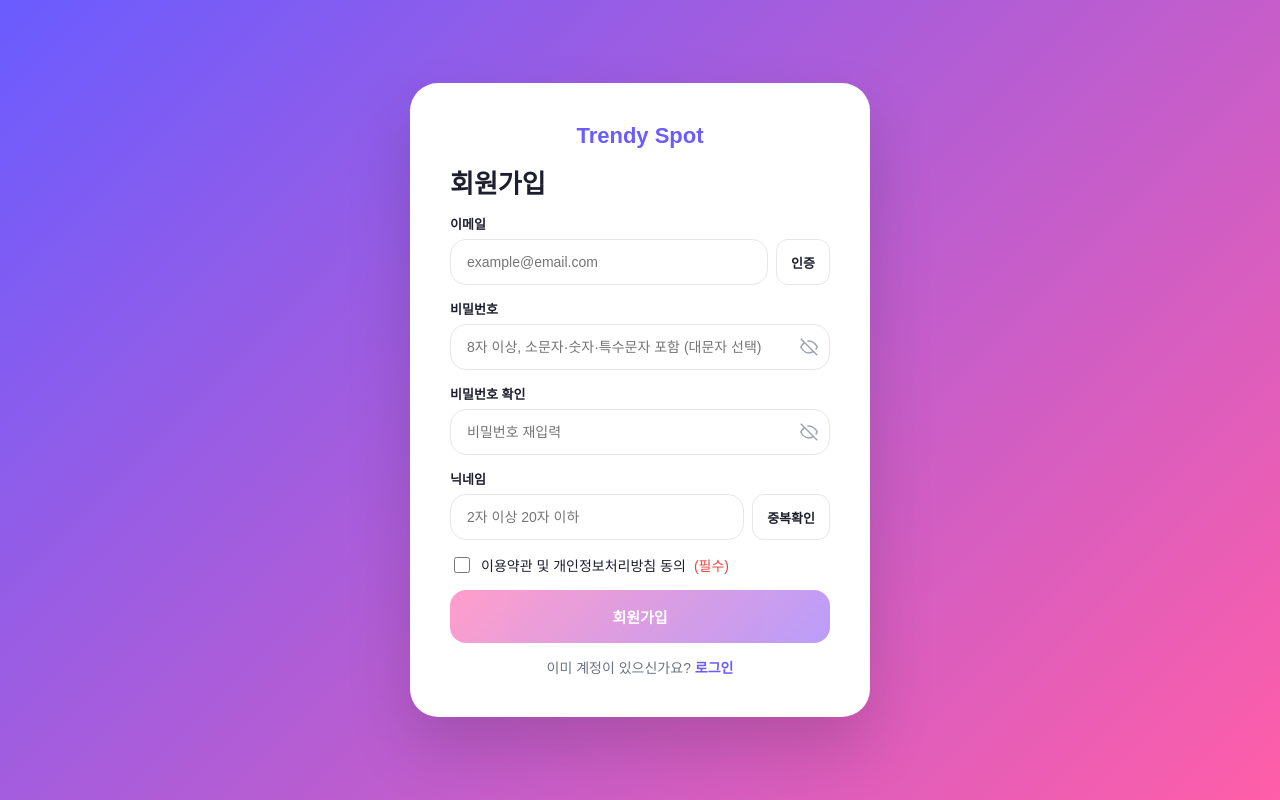
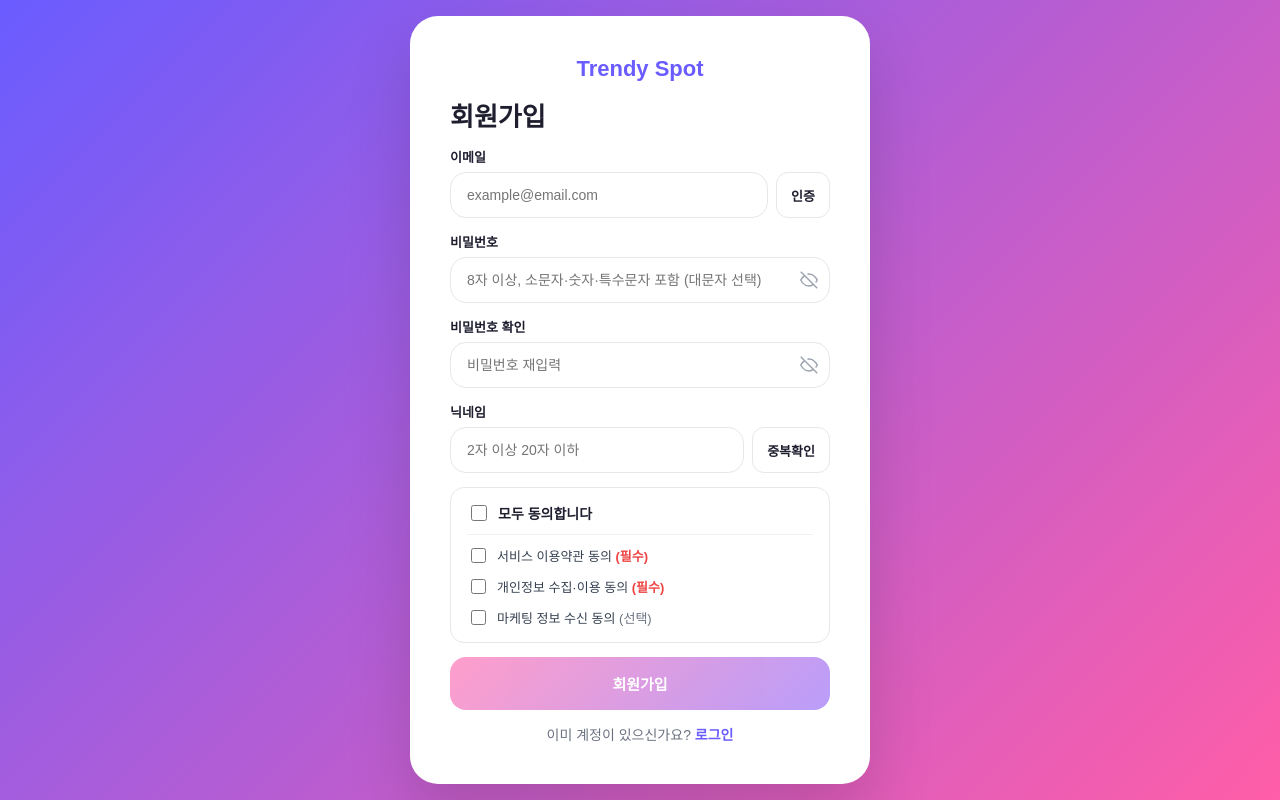
Before and after one commit to TrendySpot/frontend, a React (Create React App) app: page /signup in a window 1280 px wide. Built offline with nearby package versions, Linux system fonts and the light colour scheme; no server answers; a web font is replaced by a local one.

Commit message:
fix: 회원가입 시 약관동의 추가

```diff
--- a/src/pages/auth/SignUpPage.jsx
+++ b/src/pages/auth/SignUpPage.jsx
@@ -72,7 +72,11 @@
     password: "",
     passwordConfirm: "",
     nickname: "",
-    termsAgreed: false,
+  });
+  const [terms, setTerms] = useState({
+    terms1: false,
+    terms2: false,
+    terms3: false,
   });
   const [errors, setErrors] = useState({});
   const [codeSent, setCodeSent] = useState(false);
@@ -100,7 +104,8 @@
       e.nickname = "닉네임은 2자 이상 20자 이하로 입력해주세요.";
     if (form.nickname.length > 20)
       e.nickname = "닉네임은 2자 이상 20자 이하로 입력해주세요.";
-    if (!form.termsAgreed) e.terms = "이용약관에 동의해주세요.";
+    if (!terms.terms1 || !terms.terms2)
+      e.terms = "필수 이용약관에 동의해주세요.";
     if (!nicknameChecked || !nicknameAvailable) {
       e.nickname = "닉네임 중복 확인을 해주세요.";
     }
@@ -110,14 +115,29 @@
   };
 
   const handleChange = (e) => {
-    const { name, value, type, checked } = e.target;
-    setForm((p) => ({ ...p, [name]: type === "checkbox" ? checked : value }));
+    const { name, value } = e.target;
+    setForm((p) => ({ ...p, [name]: value }));
     setErrors((p) => ({ ...p, [name]: undefined }));
     if (name === "nickname") {
       setNicknameChecked(false);
       setNicknameAvailable(false);
       setNicknameMessage("");
     }
+  };
+
+  const allChecked = terms.terms1 && terms.terms2 && terms.terms3;
+  const handleAllTerms = () => {
+    const next = !allChecked;
+    setTerms({ terms1: next, terms2: next, terms3: next });
+    if (next) setErrors((p) => ({ ...p, terms: undefined }));
+  };
+  const handleTerm = (key) => {
+    setTerms((p) => {
+      const next = { ...p, [key]: !p[key] };
+      if (next.terms1 && next.terms2)
+        setErrors((e) => ({ ...e, terms: undefined }));
+      return next;
+    });
   };
 
   const handleSendCode = async () => {
@@ -161,7 +181,6 @@
         email: form.email,
         password: form.password,
         nickname: form.nickname,
-        termsAgreed: form.termsAgreed,
       });
       alert("회원가입이 완료되었습니다!");
       navigate("/login");
@@ -445,7 +464,18 @@
           )}
         </div>
 
-        <div>
+        {/* 이용약관 */}
+        <div
+          style={{
+            border: "1px solid #e5e7eb",
+            borderRadius: 14,
+            padding: "14px 16px",
+            display: "flex",
+            flexDirection: "column",
+            gap: 10,
+          }}
+        >
+          {/* 모두 동의 */}
           <label
             style={{
               display: "flex",
@@ -453,20 +483,92 @@
               gap: 8,
               cursor: "pointer",
               fontSize: 14,
+              fontWeight: 700,
+              color: "#1e1e2f",
+              paddingBottom: 10,
+              borderBottom: "1px solid #f1f2f6",
             }}
           >
             <input
               type="checkbox"
-              name="termsAgreed"
-              checked={form.termsAgreed}
-              onChange={handleChange}
+              checked={allChecked}
+              onChange={handleAllTerms}
               style={{ width: 16, height: 16, accentColor: "#6a5cff" }}
             />
-            이용약관 및 개인정보처리방침 동의{" "}
-            <span style={{ color: "#ef4444" }}>(필수)</span>
+            모두 동의합니다
           </label>
+
+          {/* 필수 1 */}
+          <label
+            style={{
+              display: "flex",
+              alignItems: "center",
+              gap: 8,
+              cursor: "pointer",
+              fontSize: 13,
+              color: "#374151",
+            }}
+          >
+            <input
+              type="checkbox"
+              checked={terms.terms1}
+              onChange={() => handleTerm("terms1")}
+              style={{ width: 15, height: 15, accentColor: "#6a5cff" }}
+            />
+            <span style={{ flex: 1 }}>
+              서비스 이용약관 동의{" "}
+              <span style={{ color: "#ef4444", fontWeight: 600 }}>(필수)</span>
+            </span>
+          </label>
+
+          {/* 필수 2 */}
+          <label
+            style={{
+              display: "flex",
+              alignItems: "center",
+              gap: 8,
+              cursor: "pointer",
+              fontSize: 13,
+              color: "#374151",
+            }}
+          >
+            <input
+              type="checkbox"
+              checked={terms.terms2}
+              onChange={() => handleTerm("terms2")}
+              style={{ width: 15, height: 15, accentColor: "#6a5cff" }}
+            />
+            <span style={{ flex: 1 }}>
+              개인정보 수집·이용 동의{" "}
+              <span style={{ color: "#ef4444", fontWeight: 600 }}>(필수)</span>
+            </span>
+          </label>
+
+          {/* 선택 */}
+          <label
+            style={{
+              display: "flex",
+              alignItems: "center",
+              gap: 8,
+              cursor: "pointer",
+              fontSize: 13,
+              color: "#374151",
+            }}
+          >
+            <input
+              type="checkbox"
+              checked={terms.terms3}
+              onChange={() => handleTerm("terms3")}
+              style={{ width: 15, height: 15, accentColor: "#6a5cff" }}
+            />
+            <span style={{ flex: 1 }}>
+              마케팅 정보 수신 동의{" "}
+              <span style={{ color: "#6b7280" }}>(선택)</span>
+            </span>
+          </label>
+
           {errors.terms && (
-            <p className="input-error" style={{ marginLeft: 24 }}>
+            <p className="input-error" style={{ margin: 0 }}>
               {errors.terms}
             </p>
           )}
```
